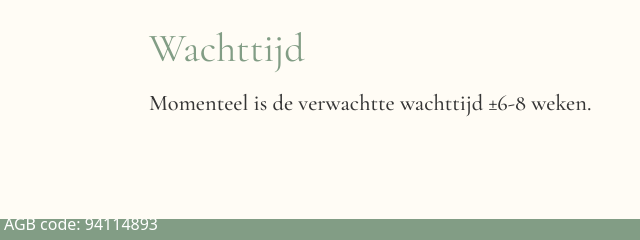
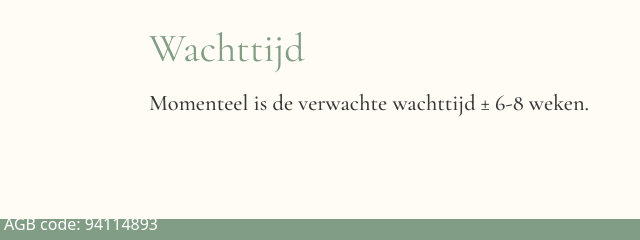
Before and after one commit to ericc001/psypraktijk-static, a plain HTML site: page inschrijven.html in a window 1280 px wide. Shown: the part 373-613 px from the top of the page, 56-696 px from the left. Drawn offline with nearby package versions, Linux system fonts and the light colour scheme.

Commit message:
kleine aanpassingen van eline

```diff
--- a/inschrijven.html
+++ b/inschrijven.html
@@ -94,7 +94,8 @@
                     <br><br>
                     <h2 class="mbr-title mbr-fonts-style display-2"> Wachttijd</h2>
                     <p class="mbr-text mbr-fonts-style mb-1 display-5">
-                        Momenteel is de verwachtte wachttijd ±6-8 weken.
+                        Momenteel is de verwachte wachttijd ± 6-8 weken.
+
                     </p>
                 </div>
 
```
Also changed, not shown: contact.html (+2 -0 lines).
